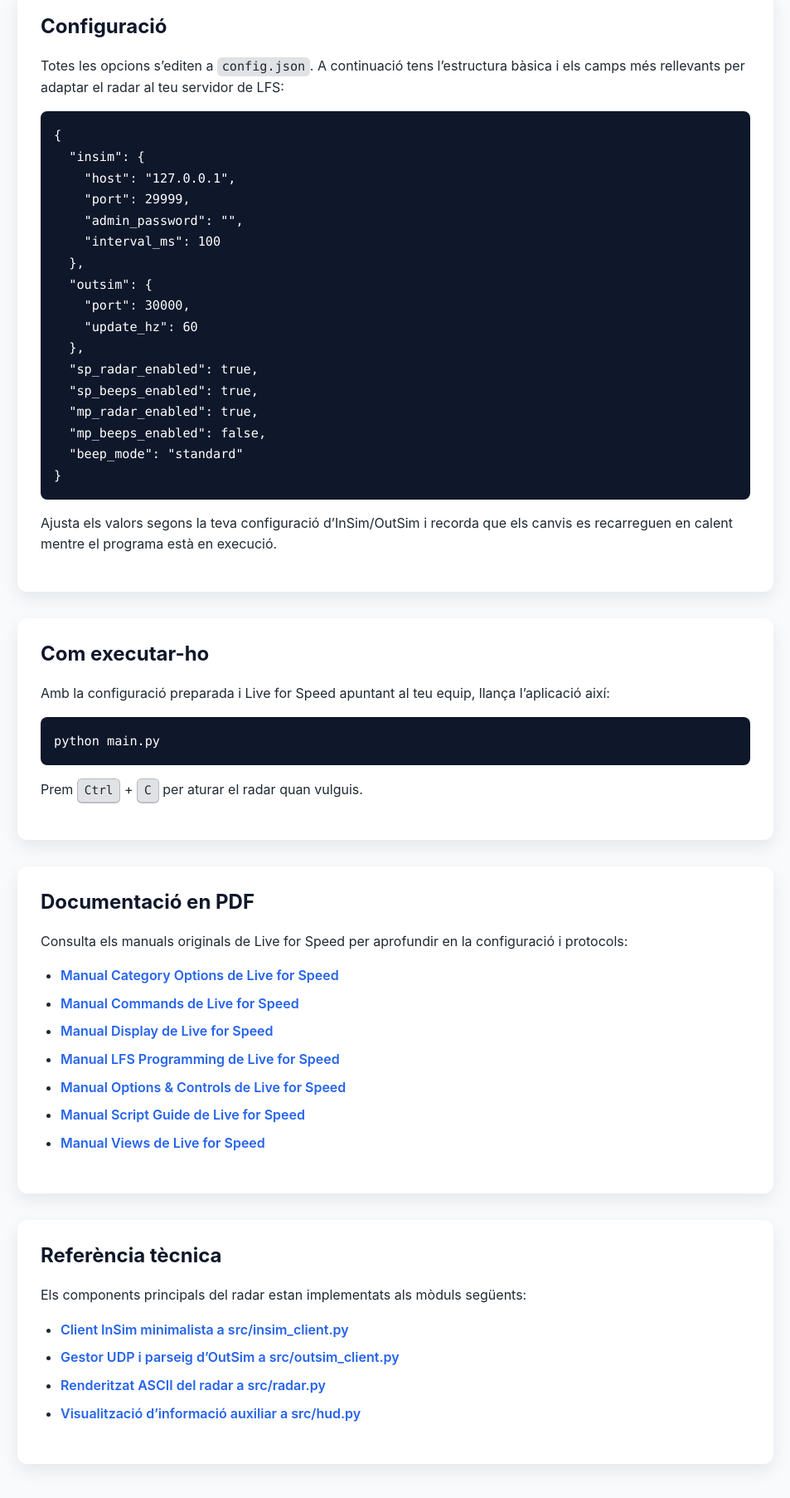
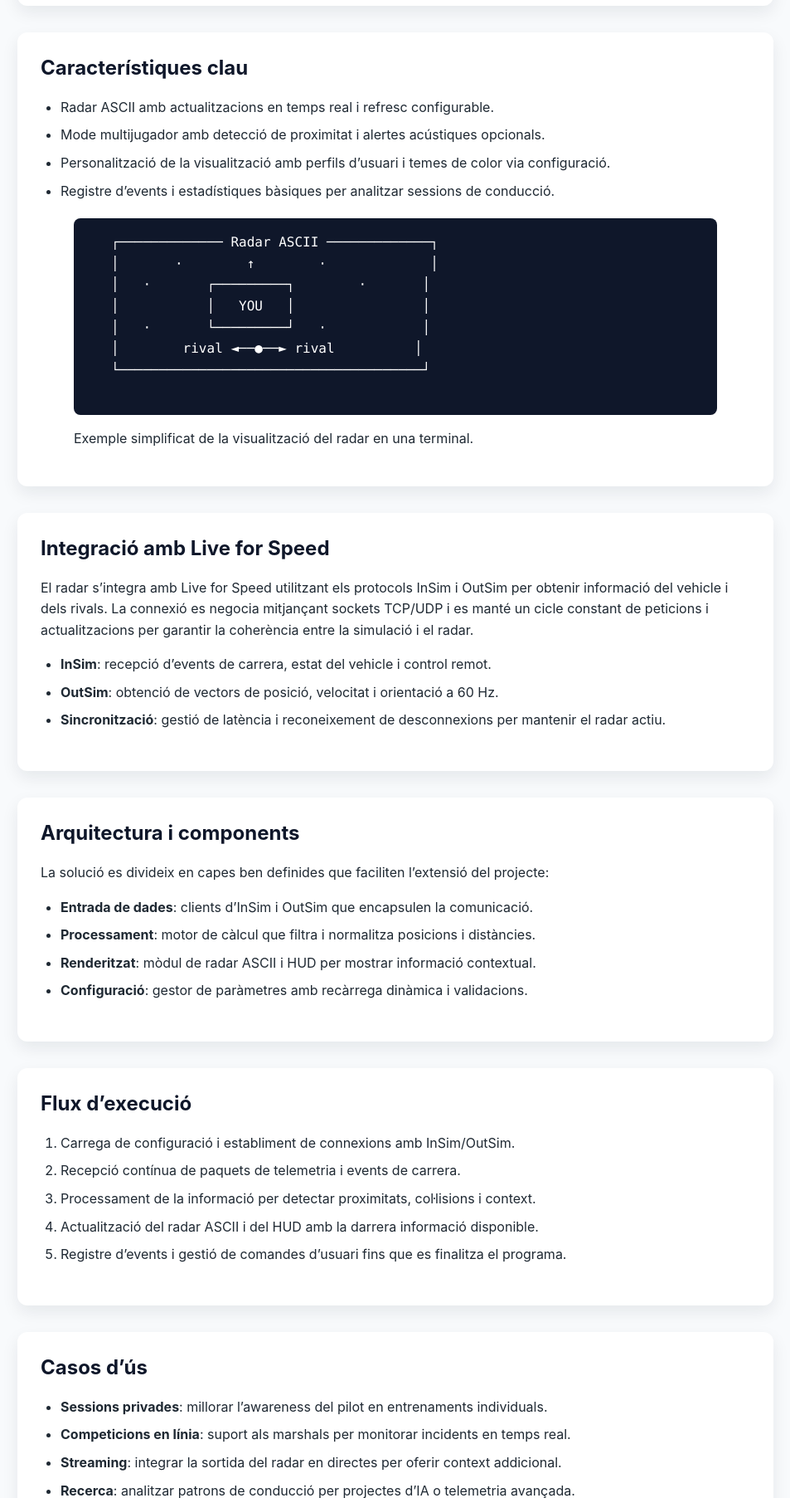
Before and after one commit to lfsplayer97/LFS-Ayats, a plain HTML site: page index.html in a window 1280 px wide. Shown: the part 995-2800 px from the top of the page at 83% size, without its empty margins (163-1116 px from the left). Drawn offline with Linux system fonts and the light colour scheme.

Commit message:
Expand documentation sections in index

```diff
--- a/index.html
+++ b/index.html
@@ -44,10 +44,17 @@
     <nav class="site-nav" aria-label="Seccions del lloc">
       <ul>
         <li><a href="#resum">Resum del projecte</a></li>
+        <li><a href="#caracteristiques">Característiques clau</a></li>
+        <li><a href="#integracio">Integració amb Live for Speed</a></li>
+        <li><a href="#arquitectura">Arquitectura i components</a></li>
+        <li><a href="#flux">Flux d&rsquo;execució</a></li>
+        <li><a href="#casos-us">Casos d&rsquo;ús</a></li>
         <li><a href="#configuracio">Configuració</a></li>
         <li><a href="#execucio">Execució</a></li>
         <li><a href="#manuals">PDF de referència</a></li>
         <li><a href="#tecnica">Referència tècnica</a></li>
+        <li><a href="#faq">Preguntes freqüents</a></li>
+        <li><a href="#roadmap">Roadmap / Estat</a></li>
       </ul>
     </nav>
 
@@ -63,6 +70,74 @@
         <ul>
           <li>Només necessita <strong>Python 3.10 o superior</strong>.</li>
           <li>No té <strong>cap dependència externa</strong>; utilitza exclusivament la llibreria estàndard.</li>
+        </ul>
+      </section>
+
+      <section id="caracteristiques" aria-labelledby="caracteristiques-titol">
+        <h2 id="caracteristiques-titol">Característiques clau</h2>
+        <ul>
+          <li>Radar ASCII amb actualitzacions en temps real i refresc configurable.</li>
+          <li>Mode multijugador amb detecció de proximitat i alertes acústiques opcionals.</li>
+          <li>Personalització de la visualització amb perfils d&rsquo;usuari i temes de color via configuració.</li>
+          <li>Registre d&rsquo;events i estadístiques bàsiques per analitzar sessions de conducció.</li>
+        </ul>
+        <figure>
+          <pre aria-hidden="true">
+   ┌───────────── Radar ASCII ─────────────┐
+   │       ·        ↑        ·             │
+   │   ·       ┌─────────┐        ·       │
+   │           │   YOU   │                │
+   │   ·       └─────────┘   ·            │
+   │        rival ◄──●──► rival          │
+   └──────────────────────────────────────┘
+          </pre>
+          <figcaption>Exemple simplificat de la visualització del radar en una terminal.</figcaption>
+        </figure>
+      </section>
+
+      <section id="integracio" aria-labelledby="integracio-titol">
+        <h2 id="integracio-titol">Integració amb Live for Speed</h2>
+        <p>
+          El radar s&rsquo;integra amb Live for Speed utilitzant els protocols InSim i OutSim per obtenir informació del
+          vehicle i dels rivals. La connexió es negocia mitjançant sockets TCP/UDP i es manté un cicle constant de
+          peticions i actualitzacions per garantir la coherència entre la simulació i el radar.
+        </p>
+        <ul>
+          <li><strong>InSim</strong>: recepció d&rsquo;events de carrera, estat del vehicle i control remot.</li>
+          <li><strong>OutSim</strong>: obtenció de vectors de posició, velocitat i orientació a 60 Hz.</li>
+          <li><strong>Sincronització</strong>: gestió de latència i reconeixement de desconnexions per mantenir el radar actiu.</li>
+        </ul>
+      </section>
+
+      <section id="arquitectura" aria-labelledby="arquitectura-titol">
+        <h2 id="arquitectura-titol">Arquitectura i components</h2>
+        <p>La solució es divideix en capes ben definides que faciliten l&rsquo;extensió del projecte:</p>
+        <ul>
+          <li><strong>Entrada de dades</strong>: clients d&rsquo;InSim i OutSim que encapsulen la comunicació.</li>
+          <li><strong>Processament</strong>: motor de càlcul que filtra i normalitza posicions i distàncies.</li>
+          <li><strong>Renderitzat</strong>: mòdul de radar ASCII i HUD per mostrar informació contextual.</li>
+          <li><strong>Configuració</strong>: gestor de paràmetres amb recàrrega dinàmica i validacions.</li>
+        </ul>
+      </section>
+
+      <section id="flux" aria-labelledby="flux-titol">
+        <h2 id="flux-titol">Flux d&rsquo;execució</h2>
+        <ol>
+          <li>Carrega de configuració i establiment de connexions amb InSim/OutSim.</li>
+          <li>Recepció contínua de paquets de telemetria i events de carrera.</li>
+          <li>Processament de la informació per detectar proximitats, col·lisions i context.</li>
+          <li>Actualització del radar ASCII i del HUD amb la darrera informació disponible.</li>
+          <li>Registre d&rsquo;events i gestió de comandes d&rsquo;usuari fins que es finalitza el programa.</li>
+        </ol>
+      </section>
+
+      <section id="casos-us" aria-labelledby="casos-us-titol">
+        <h2 id="casos-us-titol">Casos d&rsquo;ús</h2>
+        <ul>
+          <li><strong>Sessions privades</strong>: millorar l&rsquo;awareness del pilot en entrenaments individuals.</li>
+          <li><strong>Competicions en línia</strong>: suport als marshals per monitorar incidents en temps real.</li>
+          <li><strong>Streaming</strong>: integrar la sortida del radar en directes per oferir context addicional.</li>
+          <li><strong>Recerca</strong>: analitzar patrons de conducció per projectes d&rsquo;IA o telemetria avançada.</li>
         </ul>
       </section>
 
@@ -126,6 +201,27 @@
           <li><a href="../../src/hud.py">Visualització d&rsquo;informació auxiliar a src/hud.py</a></li>
         </ul>
       </section>
+
+      <section id="faq" aria-labelledby="faq-titol">
+        <h2 id="faq-titol">Preguntes freqüents</h2>
+        <dl>
+          <dt>Necessito permisos d&rsquo;administrador per utilitzar el radar?</dt>
+          <dd>No, només cal tenir accés al servidor o host local on s&rsquo;executa Live for Speed.</dd>
+          <dt>Es pot executar en Windows i Linux?</dt>
+          <dd>Sí, qualsevol plataforma amb Python 3.10+ és compatible.</dd>
+          <dt>Com puc afegir nous temes de color?</dt>
+          <dd>Afegeix les opcions corresponents a <code>config.json</code> i reinicia el procés per aplicar-les.</dd>
+        </dl>
+      </section>
+
+      <section id="roadmap" aria-labelledby="roadmap-titol">
+        <h2 id="roadmap-titol">Roadmap / Estat del projecte</h2>
+        <ul>
+          <li><strong>Fet</strong>: base del radar ASCII, integració InSim/OutSim, configuració dinàmica.</li>
+          <li><strong>En progrés</strong>: millora de la detecció d&rsquo;incidents i optimització del processament.</li>
+          <li><strong>Planificat</strong>: mode espectador amb superposició visual i exportació de telemetria.</li>
+        </ul>
+      </section>
     </main>
 
     <footer>
```
